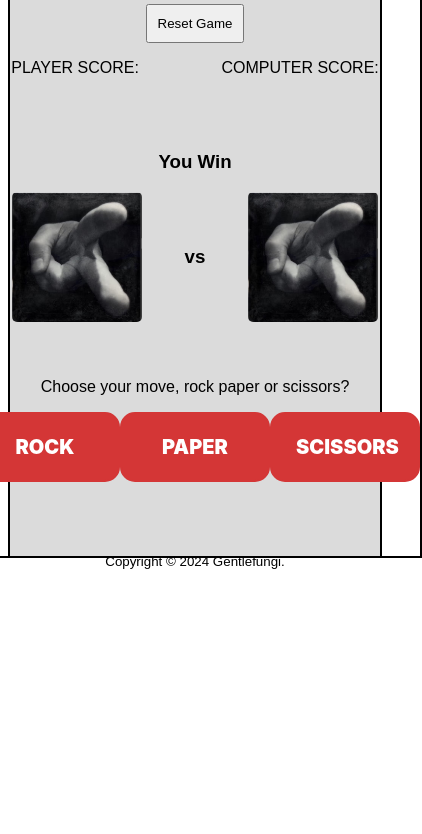
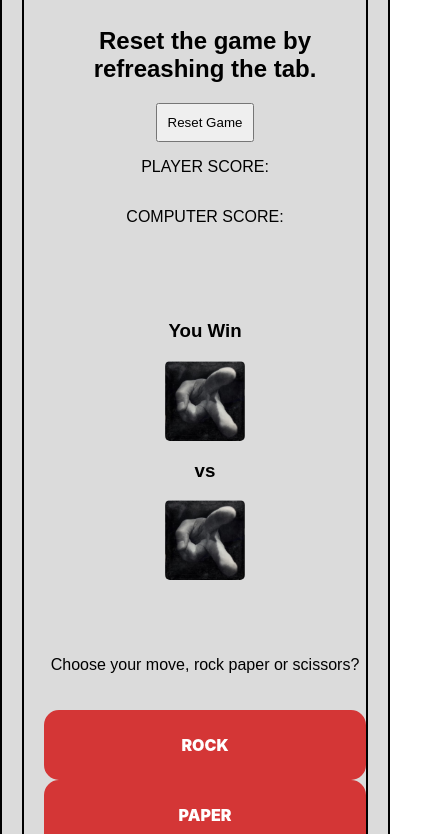
Before and after one commit to gentlefungi1/rock-paper-scissors-2, a plain HTML site: page index.html in a window 390 px wide. Shown: the part 154-988 px from the top of the page, 422 px wide, since content can reach past the window. Before the commit the page ends 844 px from the top, so only its background shows below. Drawn offline with Linux system fonts and the light colour scheme.

Commit message:
used chatgpt to make the css more responsive

```diff
--- a/index.html
+++ b/index.html
@@ -4,7 +4,7 @@
     <meta charset="UTF-8">
     <meta name="viewport" content="width=device-width, initial-scale=1.0">
     <link rel="stylesheet" href="styles.css">
-    <title>Document</title>
+    <title>rock paper scissors</title>
 </head>
 <body>
     <div class="main-container">
--- a/styles.css
+++ b/styles.css
@@ -1,24 +1,26 @@
-body{
+body {
     font-family: Arial, Helvetica, sans-serif;
+    margin: 0;
+    padding: 0;
 }
 
-.main-container{
+.main-container {
     background-color: rgba(160, 160, 160, 0.377);
     border: 2px solid black;
     display: flex;
     justify-content: center;
     align-items: center;
     height: 700px;
-    /* width: 1200px; */
 }
 
-.inner-container{
+.inner-container {
     border: 2px solid black;
-    width: 1000px;
+    width: 100%;
+    max-width: 1200px;
     height: 700px;
 }
 
-.first-container{
+.first-container {
     display: flex;
     flex-direction: column;
     justify-content: center;
@@ -26,19 +28,18 @@ body{
     text-align: center;
 }
 
-.first-container-score{
+.first-container-score {
     width: 100%;
     display: flex;
     justify-content: space-around;
     align-items: center;
-
 }
 
-.heading{
+.heading {
     color: rgb(2, 2, 85);
 }
 
-.second-container{
+.second-container {
     margin-top: 40px;
     display: flex;
     flex-direction: column;
@@ -48,19 +49,19 @@ body{
     margin-bottom: 40px;
 }
 
-img{
+img {
     width: 130px;
     border-radius: 5px;
 }
 
-.second-container-images{
+.second-container-images {
     width: 100%;
     display: flex;
     justify-content: space-evenly;
     align-items: center;
 }
 
-.third-container{
+.third-container {
     width: 100%;
     display: flex;
     flex-direction: column;
@@ -69,8 +70,8 @@ img{
     text-align: center;
 }
 
-.third-container-button-div{
-    margin-top: 20pz;
+.third-container-button-div {
+    margin-top: 20px;
     width: 100%;
     display: flex;
     justify-content: space-around;
@@ -78,7 +79,6 @@ img{
     margin-bottom: 20px;
 }
 
-/* CSS */
 .button27 {
     width: 150px;
     appearance: none;
@@ -89,7 +89,7 @@ img{
     color: #FFFFFF;
     cursor: pointer;
     display: inline-block;
-    font-family: Roobert,-apple-system,BlinkMacSystemFont,"Segoe UI",Helvetica,Arial,sans-serif,"Apple Color Emoji","Segoe UI Emoji","Segoe UI Symbol";
+    font-family: Roobert, -apple-system, BlinkMacSystemFont, "Segoe UI", Helvetica, Arial, sans-serif, "Apple Color Emoji", "Segoe UI Emoji", "Segoe UI Symbol";
     font-size: 16px;
     line-height: normal;
     margin: 0;
@@ -110,25 +110,112 @@ img{
 }
 
 .button27:disabled {
-  pointer-events: none;
+    pointer-events: none;
 }
 
 .button27:hover {
-  box-shadow: rgba(0, 0, 0, 0.25) 0 8px 15px;
-  transform: translateY(-2px);
+    box-shadow: rgba(0, 0, 0, 0.25) 0 8px 15px;
+    transform: translateY(-2px);
 }
 
 .button27:active {
-  box-shadow: none;
-  transform: translateY(0);
+    box-shadow: none;
+    transform: translateY(0);
 }
 
-.footer-div{
+.footer-div {
     text-align: center;
     margin-top: 50px;
 }
 
-
-.reset-button{
+.reset-button {
     padding: 10px;
 }
+
+/* Responsive Design */
+
+@media (max-width: 1200px) {
+    .inner-container {
+        height: auto;
+    }
+
+    .first-container-score {
+        flex-direction: column;
+        align-items: center;
+    }
+
+    .second-container-images {
+        flex-direction: column;
+        justify-content: center;
+    }
+
+    .third-container-button-div {
+        flex-direction: column;
+    }
+
+    .button27 {
+        width: 100%;
+        font-size: 18px;
+    }
+
+    img {
+        width: 100px;
+    }
+}
+
+@media (max-width: 768px) {
+    .main-container {
+        height: auto;
+        padding: 20px;
+    }
+
+    .inner-container {
+        width: 100%;
+        height: auto;
+    }
+
+    .first-container,
+    .second-container,
+    .third-container {
+        width: 100%;
+        padding: 10px;
+    }
+
+    .first-container-score,
+    .third-container-button-div {
+        flex-direction: column;
+        align-items: center;
+    }
+
+    .button27 {
+        width: 100%;
+        font-size: 18px;
+        padding: 12px 0;
+    }
+
+    img {
+        width: 90px;
+    }
+}
+
+@media (max-width: 480px) {
+    .inner-container {
+        width: 100%;
+        height: auto;
+        padding: 10px;
+    }
+
+    .button27 {
+        width: 100%;
+        font-size: 16px;
+        padding: 10px 0;
+    }
+
+    img {
+        width: 80px;
+    }
+
+    .footer-div {
+        margin-top: 30px;
+    }
+}
```
